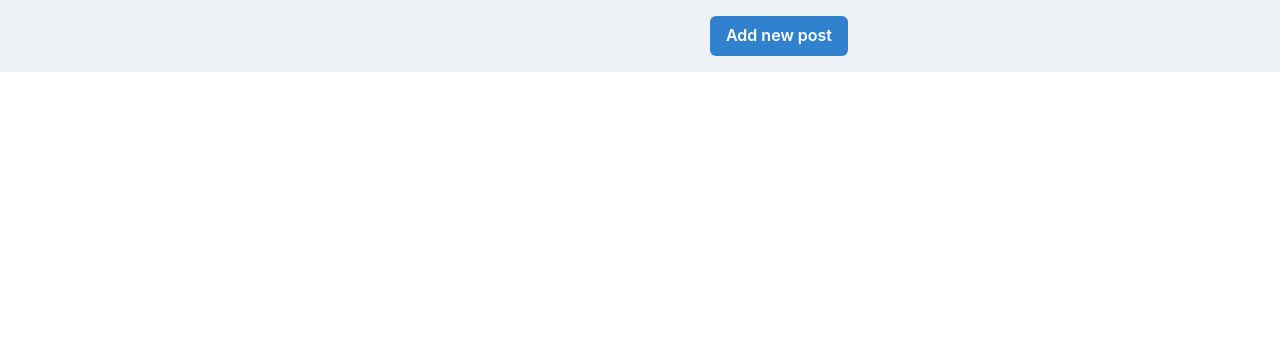
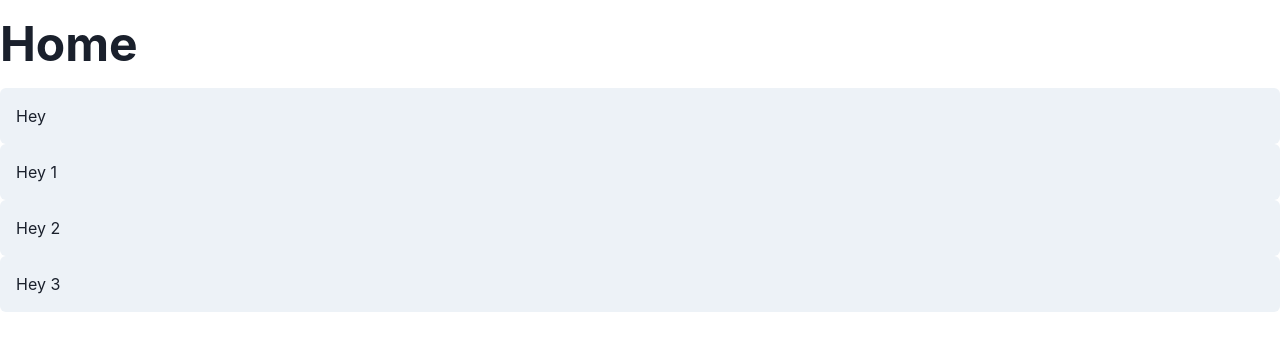
Before and after one commit to leojacob7/cs-555-group-6, a React (Create React App) app in the folder frontend/: page / in a window 1280 px wide. Shown: the top 350 px of the page. Built offline with nearby package versions, Linux system fonts and the light colour scheme.

Commit message:
added routing

```diff
--- a/frontend/src/App.js
+++ b/frontend/src/App.js
@@ -1,34 +1,28 @@
+import React from "react";
+import './App.css';
+import { BrowserRouter, Route, Routes } from "react-router-dom";
+
 import Login from './components/Login';
 import SignUp from './components/Signup';
 import { Profile } from './components/Profile';
-import logo from './logo.svg';
-import { Container, Flex, Spinner, VStack, ChakraProvider } from "@chakra-ui/react";
-import React, { useEffect, useState } from "react";
-import Post from "./components/post";
-import './App.css';
-import Navbar from "./components/navbar";
+import { HomePage } from './components/HomePage';
+import { ChakraProvider } from "@chakra-ui/react";
 
 const App = () => {
-	const [posts, setPosts] = useState([]);
-
-	useEffect(() => {
-	  // Hook to handle the initial fetching of posts
-
-
-	}, []);
-
 	return (
-	  <>
-		<Navbar />
-		<Container maxW="md" centerContent p={8}>
-		  <VStack spacing={8} w="100%">
-			{posts.map((post) => (
-			  <Post post={post} key={post.id} />
-			))}
-		  </VStack>
-		</Container>
-	  </>
+		<>
+			<ChakraProvider>
+				<BrowserRouter>
+					<Routes>
+						<Route path="/" element={<HomePage />} />
+						<Route path="/login" element={<Login />} />
+						<Route path="/register" element={<SignUp />} />
+						<Route path="/profile" element={<Profile />} />
+					</Routes>
+				</BrowserRouter>
+			</ChakraProvider>
+		</>
 	);
-  };
+};
 
 export default App;
```
